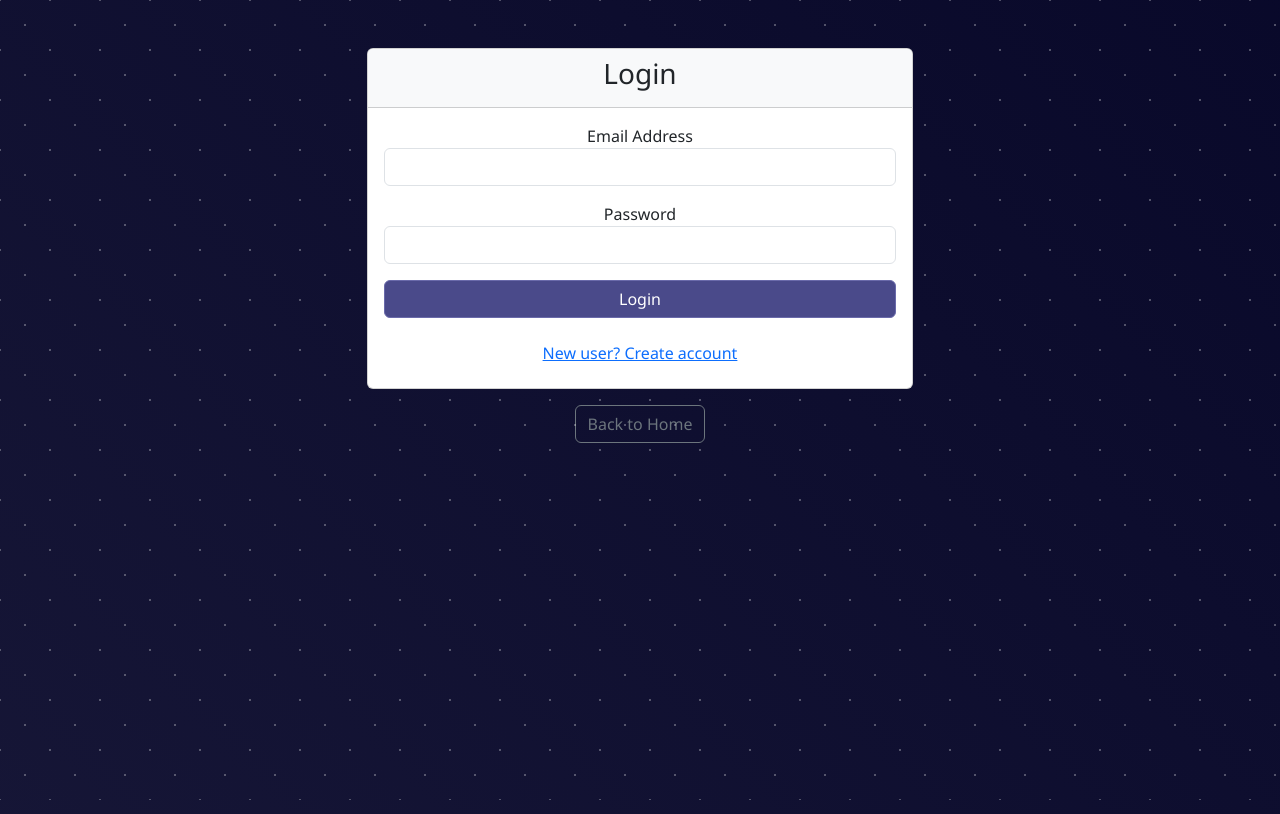
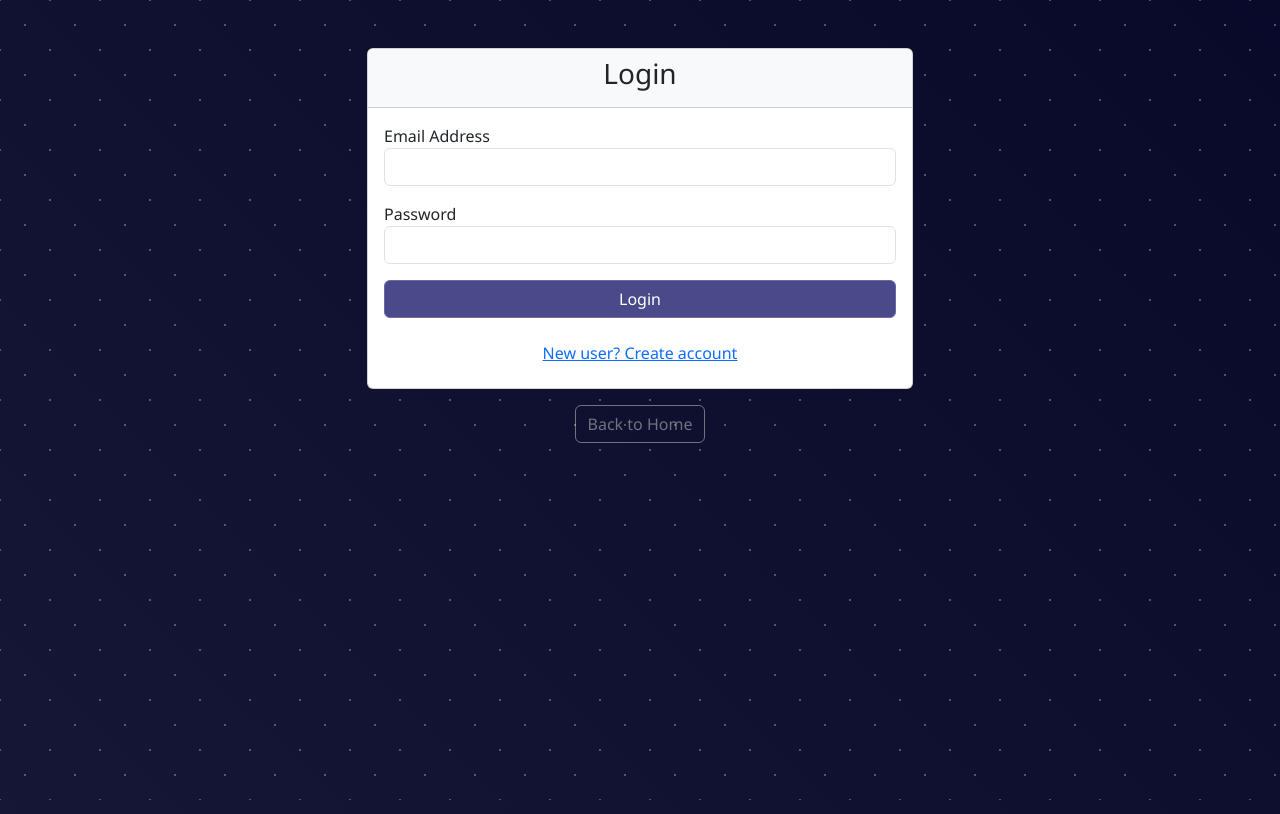
Before and after one commit to dvmkey/Capstone-Vite, a React (Vite) app in the folder scam-scam/: page /login in a window 1280 px wide. Shown: the top 814 px of the page. Built offline with nearby package versions, Linux system fonts and the light colour scheme.

Commit message:
transcript fix

```diff
--- a/scam-scam/src/pages/styles.css
+++ b/scam-scam/src/pages/styles.css
@@ -249,10 +249,9 @@ body {
 
 .card {
   transition: transform 0.3s, box-shadow 0.3s;
-  text-align: center;
 }
 .card-body{
-  text-align: center;
+
 
 }
 .card:hover {
```
